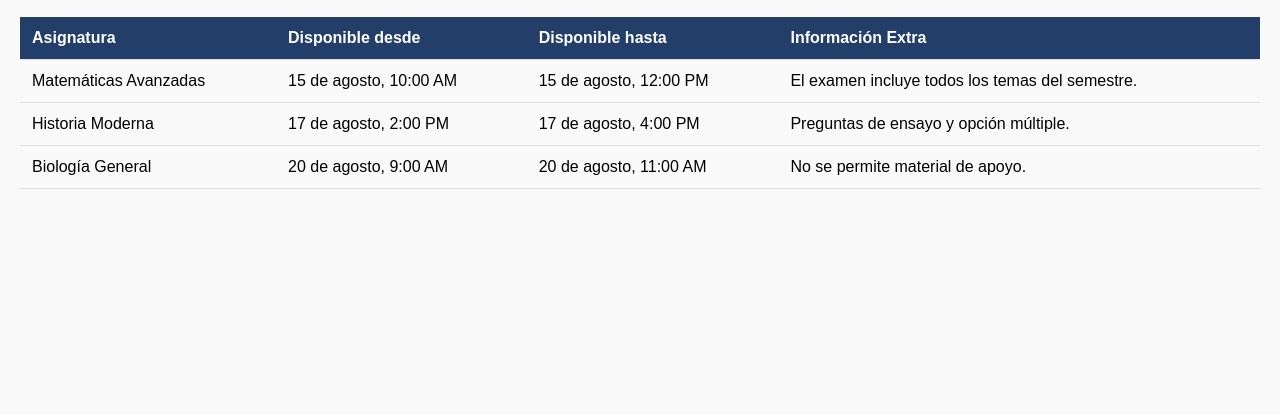
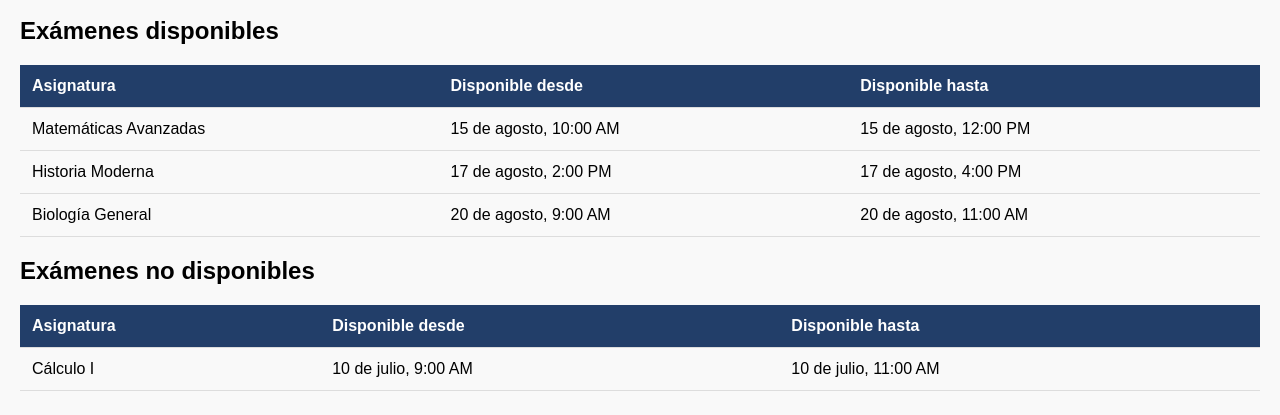
Before and after one commit to KirbyNx/calendario, a plain HTML site: page index.html in a window 1280 px wide. Shown: the part 81-496 px from the top of the page. Drawn offline with Linux system fonts and the light colour scheme.

Commit message:
Add files via upload

```diff
--- a/index.html
+++ b/index.html
@@ -96,14 +96,13 @@
 </head>
 <body>
     <h1>Calendario de Exámenes de Universidad</h1>
-
+    <h2>Exámenes disponibles</h2>
     <table>
         <thead>
             <tr>
                 <th>Asignatura</th>
                 <th>Disponible desde</th>
                 <th>Disponible hasta</th>
-                <th>Información Extra</th>
             </tr>
         </thead>
         <tbody>
@@ -111,21 +110,35 @@
                 <td data-label="Asignatura">Matemáticas Avanzadas</td>
                 <td data-label="Disponible desde">15 de agosto, 10:00 AM</td>
                 <td data-label="Disponible hasta">15 de agosto, 12:00 PM</td>
-                <td data-label="Información Extra">El examen incluye todos los temas del semestre.</td>
             </tr>
             <tr>
                 <td data-label="Asignatura">Historia Moderna</td>
                 <td data-label="Disponible desde">17 de agosto, 2:00 PM</td>
                 <td data-label="Disponible hasta">17 de agosto, 4:00 PM</td>
-                <td data-label="Información Extra">Preguntas de ensayo y opción múltiple.</td>
             </tr>
             <tr>
                 <td data-label="Asignatura">Biología General</td>
                 <td data-label="Disponible desde">20 de agosto, 9:00 AM</td>
                 <td data-label="Disponible hasta">20 de agosto, 11:00 AM</td>
-                <td data-label="Información Extra">No se permite material de apoyo.</td>
             </tr>
         </tbody>
     </table>
+    <h2>Exámenes no disponibles</h2>
+    <table>
+        <thead>
+            <tr>
+                <th>Asignatura</th>
+                <th>Disponible desde</th>
+                <th>Disponible hasta</th>
+            </tr>
+        </thead>
+        <tbody>
+            <tr>
+                <td data-label="Asignatura">Cálculo I</td>
+                <td data-label="Disponible desde">10 de julio, 9:00 AM</td>
+                <td data-label="Disponible hasta">10 de julio, 11:00 AM</td>
+            </tr>
+            </tbody>
+    </table>
 </body>
 </html>
```
